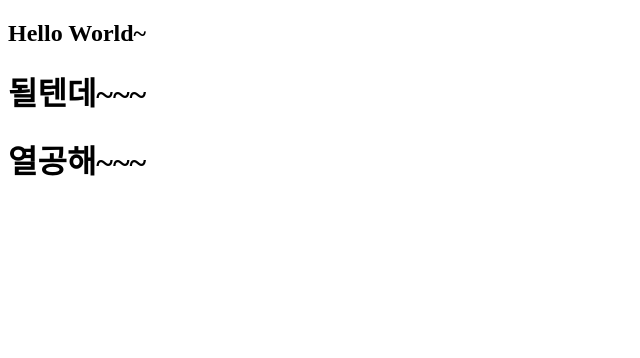
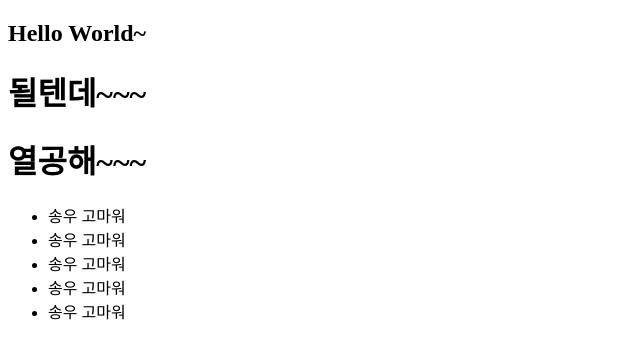
Before and after one commit to danawa123/test, a plain HTML site: page index2.html in a window 1280 px wide. Shown: the whole page, without its empty margins (0-640 px from the left). Drawn offline with Linux system fonts and the light colour scheme.

Commit message:
Update index2.html

```diff
--- a/index2.html
+++ b/index2.html
@@ -9,5 +9,24 @@
     <h2>Hello World~</h2>
     <h1>될텐데~~~</h1>
     <h1>열공해~~~</h1>
+    <ul>
+      <li>
+            송우 고마워
+      </li>
+         <li>
+            송우 고마워
+      </li>
+         <li>
+            송우 고마워
+      </li>
+         <li>
+            송우 고마워
+      </li>
+         <li>
+            송우 고마워
+      </li>
+
+    </ul>
+
 </body>
 </html>
```
